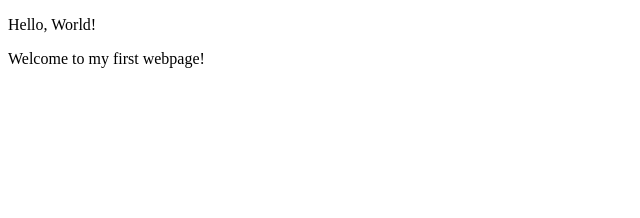
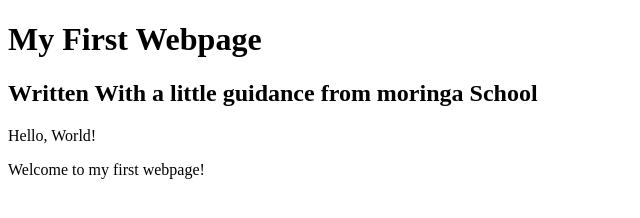
Before and after one commit to LcNdinda/my-first-webpage, a plain HTML site: page my-first-webpage.html in a window 1280 px wide. Shown: the whole page, without its empty margins (0-640 px from the left). Drawn offline with Linux system fonts and the light colour scheme.

Commit message:
add header block element

```diff
--- a/my-first-webpage.html
+++ b/my-first-webpage.html
@@ -4,8 +4,10 @@
       <title>My first webpage</title>
   </head>
   <body>
-  </body>
+    <h1>My First Webpage</h1>
+    <h2>Written With a little guidance from moringa School</h2>
+
     <p>Hello, World!</p>
     <p>Welcome to my first webpage!</p>
-
+  </body>
 </html>
```
